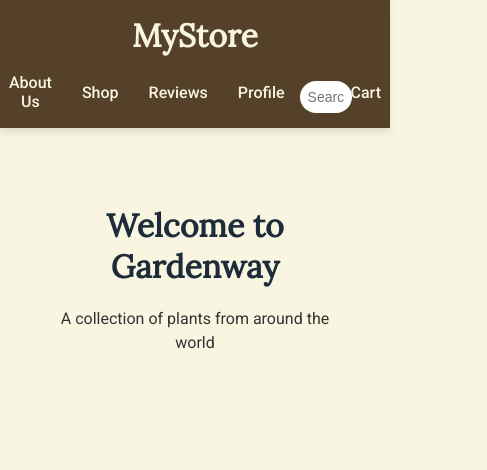
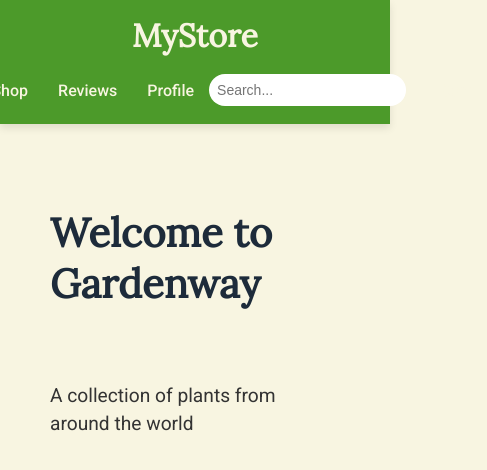
Before and after one commit to nougat-rey/gardenway_frontend, a React (Create React App) app: page / in a window 390 px wide. Shown: the top 470 px of the page, 487 px wide, since content can reach past the window. Built offline with nearby package versions, Linux system fonts and the light colour scheme.

Commit message:
Implement flexbox and Grid to build a responsive layout for varying screens

```diff
--- a/src/components/LandingPage.css
+++ b/src/components/LandingPage.css
@@ -1,8 +1,6 @@
-/* src/components/LandingPage.css */
-
 /* Default body font */
 body {
-    font-family: 'Roboto', sans-serif;  /* Body font (Roboto) */
+    font-family: 'Roboto', sans-serif;  /* Body font */
     background-color: #f8f5e1;  /* Light beige background */
     margin: 0;
     padding: 0;
@@ -14,22 +12,21 @@ body {
     display: flex;
     justify-content: space-between;
     align-items: center;
-    background-color: #55402a;  /* Earthy Green background for the header */
+    background-color: #4C9A2A;  /* Earthy Green */
     padding: 15px 30px;
     color: white;
-
-    /* Sticky header styles */
     position: sticky;
-    top: 0;  /* Stick to the top of the page */
-    z-index: 1000;  /* Ensure the header is above other content */
-    box-shadow: 0 4px 8px rgba(0, 0, 0, 0.1);  /* Optional: Adds a soft shadow to the header for better visibility */
+    top: 0;
+    z-index: 1000;
+    box-shadow: 0 4px 8px rgba(0, 0, 0, 0.1);
   }
 
+  /* Header Logo and Navigation */
   .header .logo h1 {
     margin: 0;
-    font-family: 'Lora', serif;  /* Lora for the logo */
+    font-family: 'Lora', serif;  /* Logo font */
     font-size: 2rem;
-    color: #f8f5e1;  /* Soft off-white for the logo */
+    color: #f8f5e1;
   }
 
   .header .nav {
@@ -38,18 +35,17 @@ body {
   }
 
   .header .nav a {
-    color: #f8f5e1;  /* Off-white text for nav links */
+    color: #f8f5e1;
     text-decoration: none;
     margin: 0 15px;
-    font-family: 'Roboto', sans-serif;  /* Use Roboto for header links */
-    font-weight: 500; /* Medium weight */
+    font-weight: 500;
     font-size: 16px;
     transition: color 0.3s ease;
   }
 
   .header .nav a:hover {
     text-decoration: underline;
-    color: #A0B99D;  /* Soft Sage Green on hover */
+    color: #A0B99D;  /* Soft Sage Green */
   }
 
   .header .search-bar input {
@@ -63,60 +59,45 @@ body {
     transition: all 0.3s ease;
   }
 
-  .header .search-bar input:focus {
-    border: 2px solid #A0B99D;  /* Soft Sage Green outline on focus */
-  }
-
   /* Main content styles */
   main {
-    text-align: center;
+    display: grid;
+    grid-template-columns: repeat(auto-fit, minmax(300px, 1fr));  /* Responsive grid */
+    gap: 20px;
     padding: 50px;
-    background-color: #f8f5e1;  /* Light beige background */
+    background-color: #f8f5e1;
   }
 
   main h2 {
-    font-family: 'Lora', serif;  /* Serif font for headings */
+    font-family: 'Lora', serif;
     font-size: 2.5rem;
-    margin-bottom: 20px;
-    color: #1d2b3a;  /* Dark text for headings */
+    color: #1d2b3a;
   }
 
   main p {
     font-size: 1.2rem;
-    color: #333;  /* Dark text for paragraphs */
+    color: #333;
     line-height: 1.5;
-    margin-bottom: 30px;
   }
 
-  /* Footer styles */
-  footer {
-    background-color: #4C9A2A;  /* Earthy Green footer */
-    color: white;
+  .card {
+    background-color: white;
+    border-radius: 8px;
     padding: 20px;
-    text-align: center;
+    box-shadow: 0 2px 10px rgba(0, 0, 0, 0.1);
   }
 
-  footer a {
-    color: #fff;
-    text-decoration: none;
-    margin: 0 10px;
+  .card img {
+    width: 100%;
+    border-radius: 8px;
   }
 
-  footer a:hover {
-    text-decoration: underline;
-    color: #A0B99D;  /* Soft Sage Green hover effect */
+  .card h3 {
+    font-size: 1.5rem;
+    margin-top: 15px;
   }
 
-  /* Hover effects */
-  header a {
-    transition: color 0.3s ease;
-  }
-
-  header a:hover {
-    color: #A0B99D;  /* Soft Sage Green */
-  }
-
-  /* Responsive design */
+  /* Responsive design adjustments */
   @media (max-width: 768px) {
     .header {
       flex-direction: column;
@@ -127,16 +108,7 @@ body {
       margin-top: 15px;
     }
 
-    .header .search-bar input {
-      width: 100%;
-      margin-top: 10px;
-    }
-
-    main h2 {
-      font-size: 2rem;  /* Adjust heading size for smaller screens */
-    }
-
-    main p {
-      font-size: 1rem;  /* Adjust paragraph size */
+    main {
+      grid-template-columns: 1fr;  /* Single column on smaller screens */
     }
   }
```
